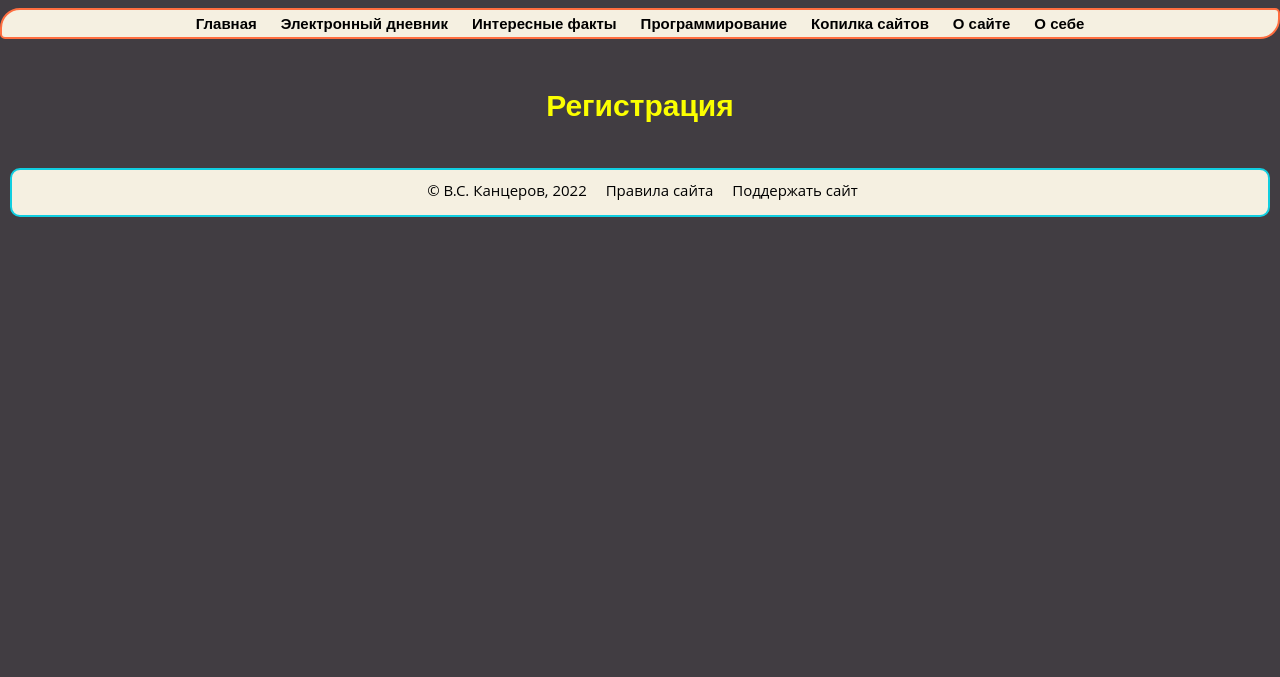
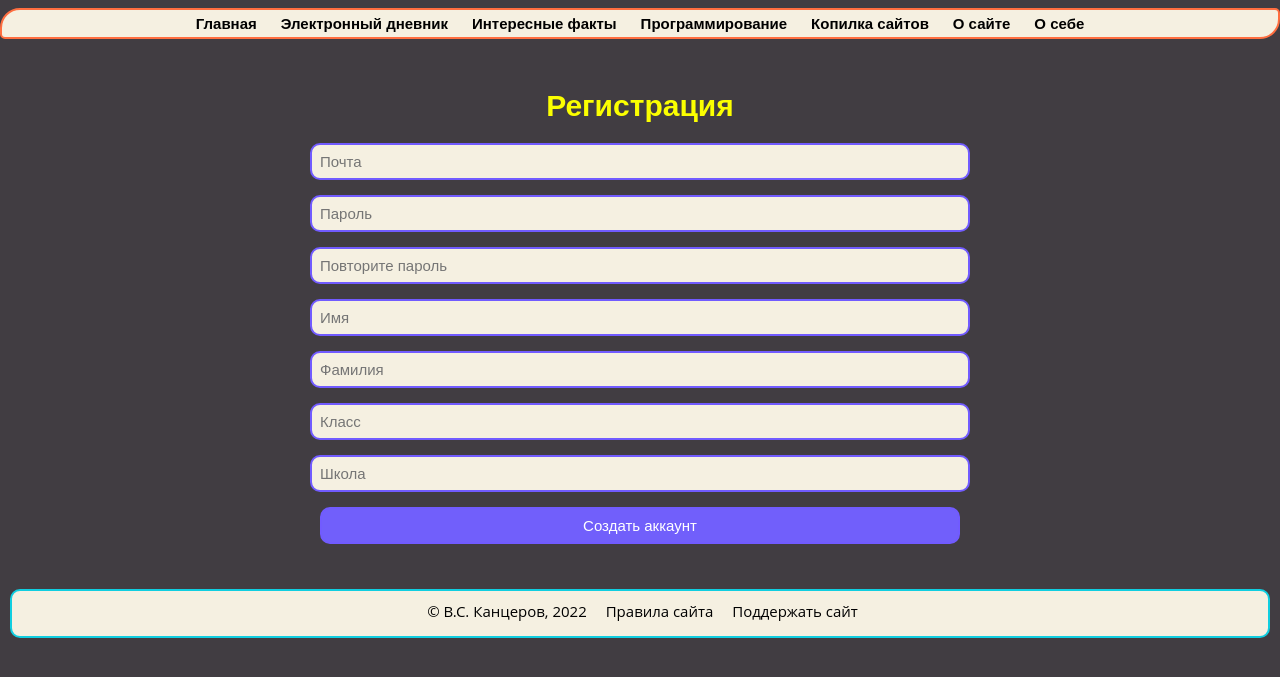
Before and after one commit to Kantserovvlad/FlaskTest, a Flask app: page /registration in a window 1280 px wide. Shown: the part 99-776 px from the top of the page. Run offline with Flask 2, Linux system fonts and the light colour scheme.

Commit message:
Сделал регистрацию

```diff
--- /dev/null
+++ b/forms/users.py
@@ -0,0 +1,14 @@
+from flask_wtf import FlaskForm
+from wtforms import PasswordField, StringField, SubmitField, EmailField, IntegerField
+from wtforms.validators import DataRequired, Email
+
+
+class RegisterForm(FlaskForm):
+    email = EmailField('Почта', validators=[Email()])
+    password = PasswordField('Пароль', validators=[DataRequired()])
+    password_again = PasswordField('Повторите пароль', validators=[DataRequired()])
+    name = StringField('Имя', validators=[DataRequired()])
+    surname = StringField('Фамилия', validators=[DataRequired()])
+    class_n = IntegerField('Ваш класс', validators=[DataRequired()])
+    school = StringField('Ваша школа', validators=[DataRequired()])
+    submit = SubmitField('Создать аккаунт')
--- a/main.py
+++ b/main.py
@@ -1,7 +1,8 @@
-from flask import Flask, render_template, url_for
+from flask import Flask, render_template, url_for, redirect
 from waitress import serve
 from data import db_session
 from data.users import User
+from forms.users import RegisterForm
 
 app = Flask(__name__)
 app.config['SECRET_KEY'] = 'yandexlyceum_secret_key'
@@ -12,12 +13,33 @@ def index():
     return render_template('index.html')
 
 
-@app.route('/registration')
+@app.route('/registration', methods=['GET', 'POST'])
 def registration():
-    return render_template('registration.html')
+    form = RegisterForm()
+    if form.validate_on_submit():
+        if form.password.data != form.password_again.data:
+            return render_template('registration.html', form=form,
+                                   message="Пароли не совпадают")
+        db_sess = db_session.create_session()
+        if db_sess.query(User).filter(User.email == form.email.data).first():
+            return render_template('registration.html', form=form,
+                                   message="Такой пользователь уже есть")
+        user = User(
+            name=form.name.data,
+            surname=form.surname.data,
+            class_n=form.class_n.data,
+            school=form.school.data,
+            email=form.email.data
+        )
+
+        user.set_password(form.password.data)
+        db_sess.add(user)
+        db_sess.commit()
+        return redirect('/login')
+    return render_template('registration.html', form=form)
 
 
 if __name__ == '__main__':
     db_session.global_init("db/diary.db")
-    # app.run(host='0.0.0.0', port=5000)
-    serve(app, host='0.0.0.0', port=5000)
+    app.run(host='0.0.0.0', port=5000)
+    # serve(app, host='0.0.0.0', port=5000)
--- a/static/css/main.css
+++ b/static/css/main.css
@@ -193,6 +193,36 @@ h2 {
     text-decoration: none;
 }
 
+/* ----------------------Кнопки--вход-и-зарегистрироваться----------------------- */
+
+/* Для формы */
+
+form {
+    text-align: center;
+    color: #fff;
+}
+
+input {
+    background: #f5f0e1;
+    border: 2px solid #715bff;
+    border-radius: 10px;
+    width: 50%;
+    color: #000;
+    font-size: 15px;
+    padding: 8px;
+}
+
+#submit {
+    background: #715ffb;
+    color: white;
+    margin-bottom: 0px;
+}
+
+#submit:active {
+    border: 2px solid #3aee00;
+}
+
+/* ---------------------Для--формы---------------------------------- */
 
 /* Для всех секций */
 
--- a/templates/registration.html
+++ b/templates/registration.html
@@ -5,4 +5,65 @@
 
 {% block body %}
 <h1>Регистрация</h1>
+<form action="" method="post">
+    {{ form.hidden_tag() }}
+    <p>
+        {{ form.email(class="form-control", type="email", placeholder="Почта" ) }}<br>
+        {% for error in form.email.errors %}
+            <p class="alert alert-danger" role="alert">
+                {{ error }}
+            </p>
+        {% endfor %}
+    </p>
+    <p>
+        {{ form.password(class="form-control", type="password", placeholder="Пароль") }}<br>
+        {% for error in form.password.errors %}
+            <p class="alert alert-danger" role="alert">
+                {{ error }}
+            </p>
+        {% endfor %}
+    </p>
+    <p>
+        {{ form.password_again(class="form-control", type="password", placeholder="Повторите пароль") }}<br>
+        {% for error in form.password_again.errors %}
+            <p class="alert alert-danger" role="alert">
+                {{ error }}
+            </p>
+        {% endfor %}
+    </p>
+    <p>
+        {{ form.name(class="form-control", placeholder="Имя") }}<br>
+        {% for error in form.name.errors %}
+            <p class="alert alert-danger" role="alert">
+                {{ error }}
+            </p>
+        {% endfor %}
+    </p>
+    <p>
+        {{ form.surname(class="form-control", placeholder="Фамилия") }}<br>
+        {% for error in form.surname.errors %}
+            <p class="alert alert-danger" role="alert">
+                {{ error }}
+            </p>
+        {% endfor %}
+    </p>
+    <p>
+        {{ form.class_n(class="form-control", placeholder="Класс") }}<br>
+        {% for error in form.class_n.errors %}
+            <p class="alert alert-danger" role="alert">
+                {{ error }}
+            </p>
+        {% endfor %}
+    </p>
+    <p>
+        {{ form.school(class="form-control", placeholder="Школа") }}<br>
+        {% for error in form.school.errors %}
+            <p class="alert alert-danger" role="alert">
+                {{ error }}
+            </p>
+        {% endfor %}
+    </p>
+    <p>{{ form.submit(type="submit", class="btn btn-primary") }}</p>
+    {{message}}
+</form>
 {% endblock%}
```
Also changed, not shown: data/users.py (+7 -0 lines), db/diary.db.
